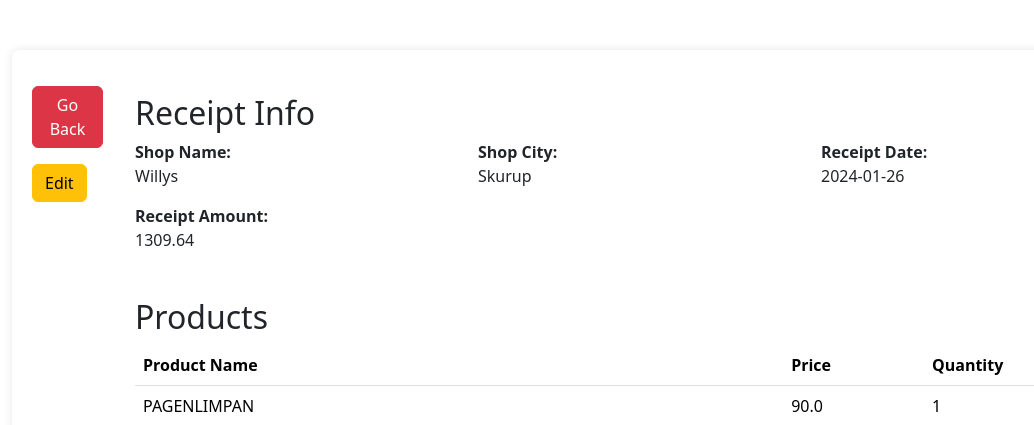
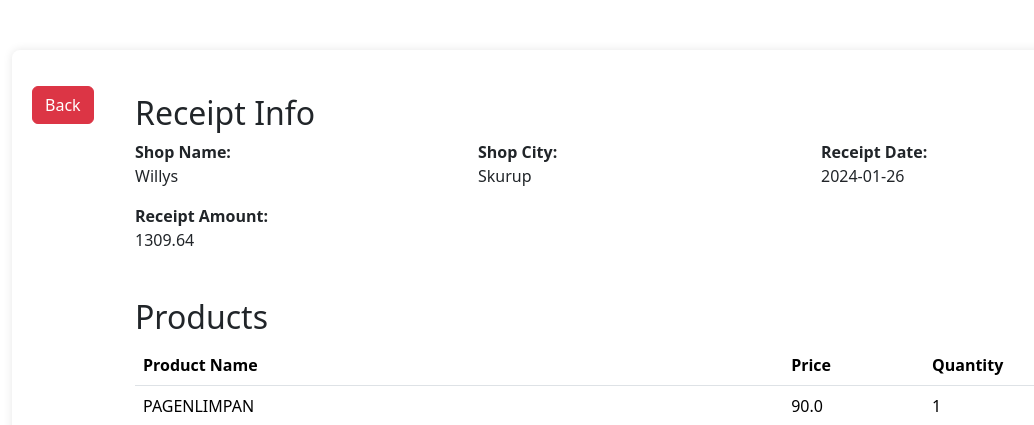
Before and after one commit to HuguesDelamare/Skanapp, a Flask app: page /ticket_details/1 in a window 1280 px wide. Shown: the top 425 px of the page, without its empty margins (58-1092 px from the left). Run offline with Flask 3, Linux system fonts and the light colour scheme.

Commit message:
small changes on html

```diff
--- a/flaskr/templates/index.html
+++ b/flaskr/templates/index.html
@@ -35,8 +35,8 @@
                         <span>{{ receipt.receipt_date }}</span>
                     </div>
                     <div class="trash-button-container">
-                        <button type="button" class="btn btn-danger btn-sm trash-button" onclick="removeTicket({{ receipt.id }}, event)">
-                            <i class="fa-solid fa-xmark"></i>
+                        <button type="button" class="btn btn-outline-danger btn-sm trash-button" onclick="removeTicket({{ receipt.id }}, event)">
+                            <i class="fa-solid fa-trash"></i>
                         </button>
                     </div>
                 </div>
--- a/flaskr/templates/receipt_details.html
+++ b/flaskr/templates/receipt_details.html
@@ -14,11 +14,7 @@
         <div class="row">
             <div class="container-fluid col-1 me-2 ms-2 mb-auto">
                 <button type="button" class="btn btn-danger mt-3" onclick="goBack()">
-                    Go Back
-                </button>
-                <button type="button" class="btn btn-warning mt-3" onclick="#">
-                    <i class="fas fa-edit"></i>
-                    Edit
+                    Back
                 </button>
             </div>
 
```
